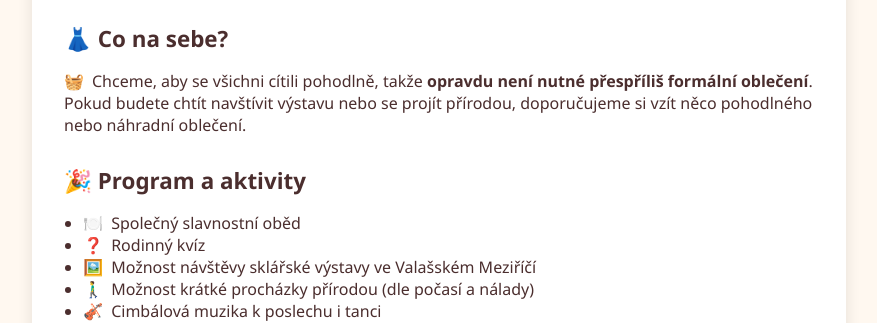
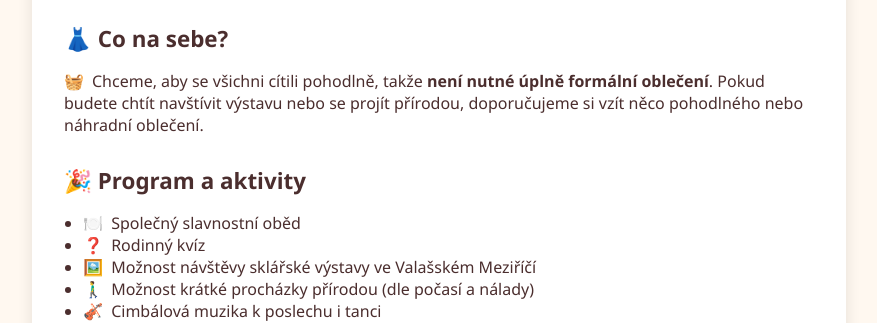
Before and after one commit to JanasekGitHub/svatba, a plain HTML site: page index.html in a window 1280 px wide. Shown: the part 777-1100 px from the top of the page, without its empty margins (201-1078 px from the left). Drawn offline with Linux system fonts and the light colour scheme.

Commit message:
Update index.html

```diff
--- a/index.html
+++ b/index.html
@@ -77,7 +77,7 @@
 
     <div class="section">
       <h2>👗 Co na sebe?</h2>
-      <p><span class="icon">🧺</span>Chceme, aby se všichni cítili pohodlně, takže <strong>opravdu není nutné přespříliš formální oblečení</strong>. Pokud budete chtít navštívit výstavu nebo se projít přírodou, doporučujeme si vzít něco pohodlného nebo náhradní oblečení.</p>
+      <p><span class="icon">🧺</span>Chceme, aby se všichni cítili pohodlně, takže <strong>není nutné úplně formální oblečení</strong>. Pokud budete chtít navštívit výstavu nebo se projít přírodou, doporučujeme si vzít něco pohodlného nebo náhradní oblečení.</p>
     </div>
 
     <div class="section">
```
